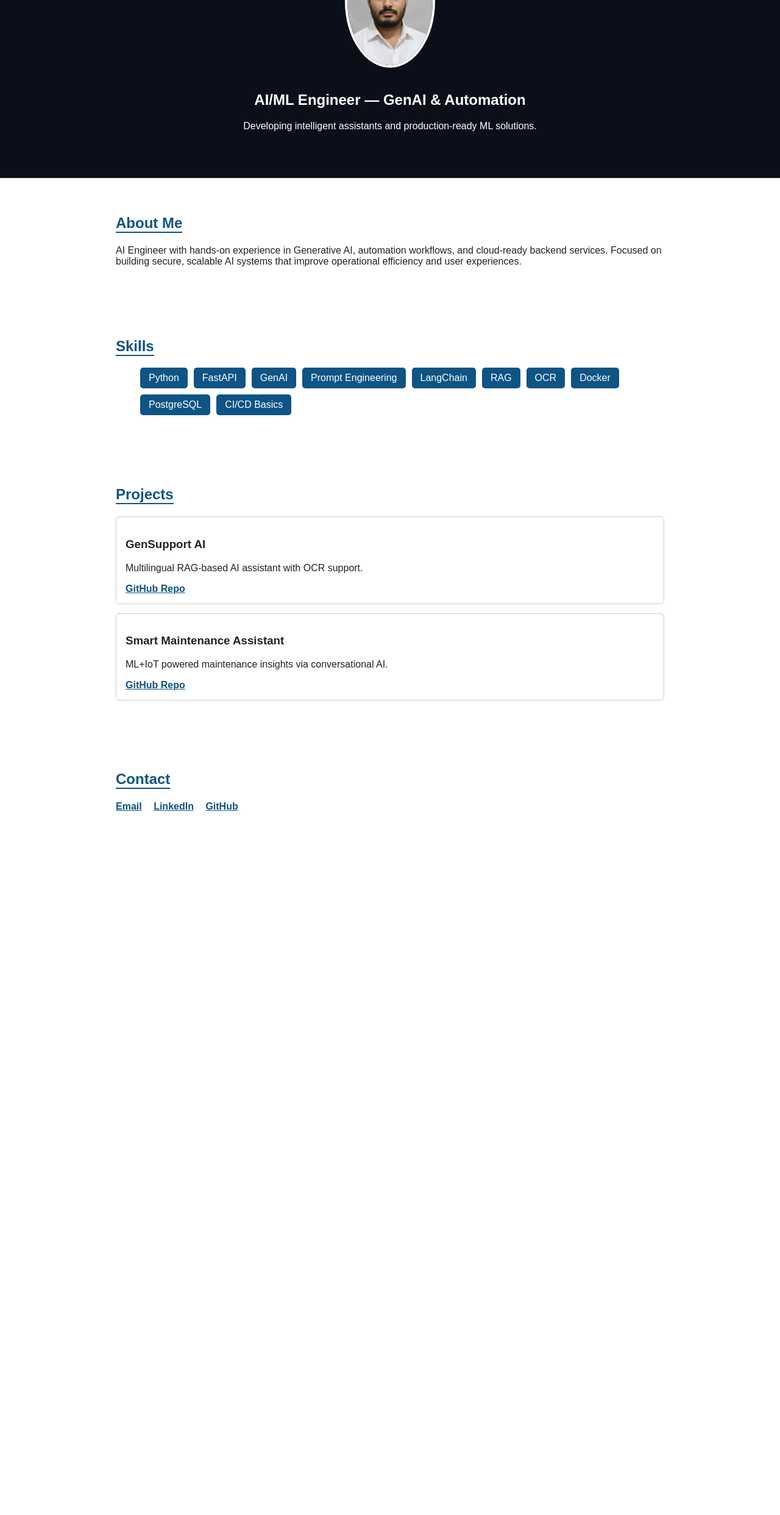
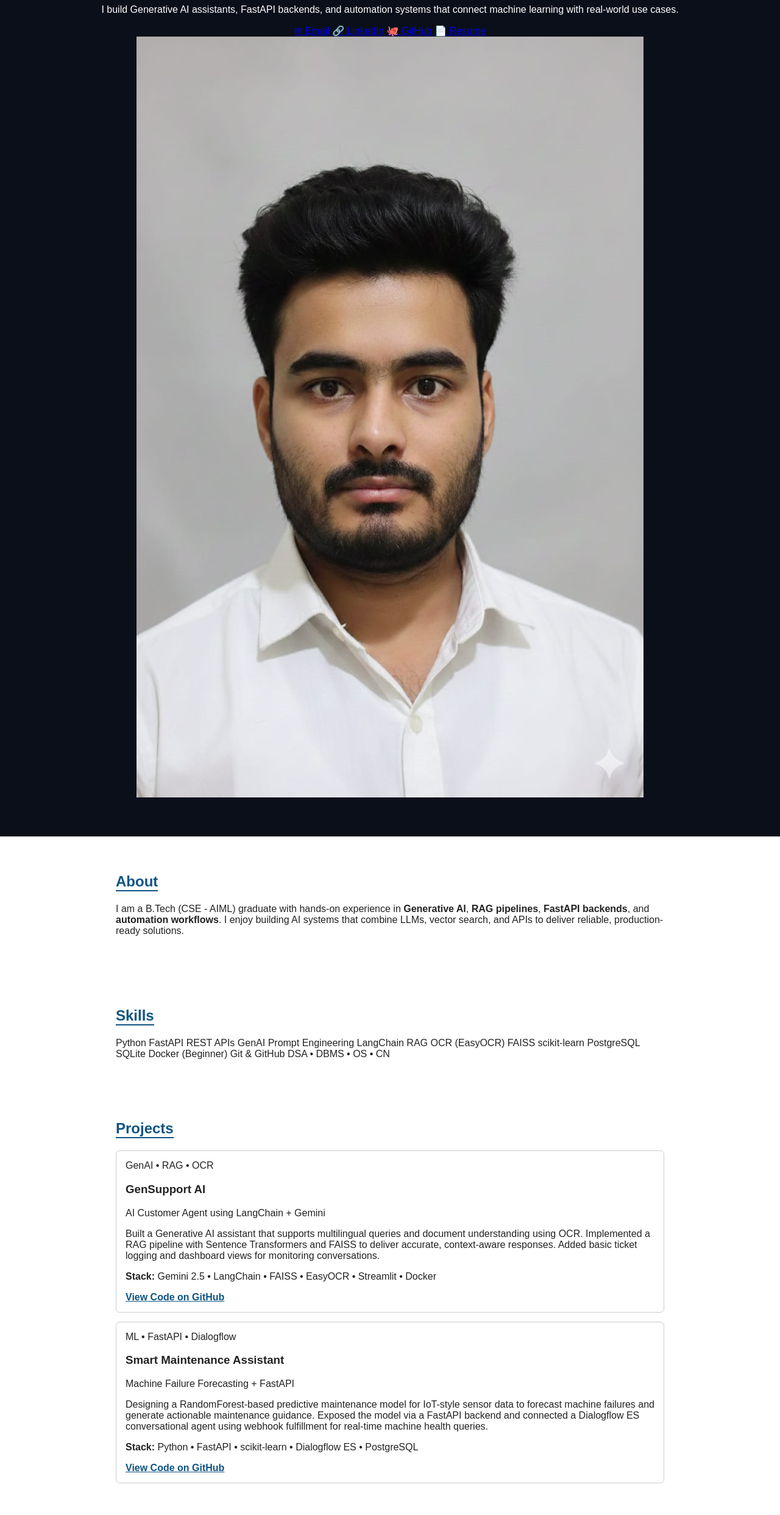
Before and after one commit to gaurav-s23/gaurav-s23.github.io, a plain HTML site: page index.html in a window 1280 px wide. Shown: the part 167-2652 px from the top of the page at 61% size. Before the commit the page ends 1539 px from the top, so only its background shows below. Drawn offline with Linux system fonts and the light colour scheme.

Commit message:
Update index.html

```diff
--- a/index.html
+++ b/index.html
@@ -1,66 +1,159 @@
 <!DOCTYPE html>
 <html lang="en">
 <head>
-  <meta charset="UTF-8">
-  <title>Gaurav Shukla | GenAI & AI/ML Engineer</title>
-  <meta name="viewport" content="width=device-width, initial-scale=1.0">
-  <link rel="stylesheet" href="style.css">
+  <meta charset="UTF-8" />
+  <title>Gaurav Shukla | AI/ML Engineer</title>
+  <meta name="viewport" content="width=device-width, initial-scale=1.0" />
+  <link rel="stylesheet" href="style.css" />
 </head>
 
 <body>
+  <div class="page">
 
     <!-- HERO SECTION -->
-  <section class="hero">
-    <img src="gaurav.jpg" alt="Profile Photo" class="profile-img">
-    <h1>AI/ML Engineer — GenAI & Automation</h1>
-    <p>Developing intelligent assistants and production-ready ML solutions.</p>
-  </section>
+    <header class="hero">
+      <div class="hero-overlay"></div>
+      <div class="hero-content">
+        <div class="hero-text">
+          <p class="hero-tag">AI/ML Engineer • GenAI • Automation</p>
+          <h1>Gaurav Shukla</h1>
+          <p class="hero-subtitle">
+            I build Generative AI assistants, FastAPI backends, and automation systems
+            that connect machine learning with real-world use cases.
+          </p>
+          <div class="hero-buttons">
+            <a href="mailto:gaurav.shuklaml@gmail.com" class="btn primary">✉ Email</a>
+            <a href="https://www.linkedin.com/in/gaurav-shukla-406934290" target="_blank" class="btn secondary">🔗 LinkedIn</a>
+            <a href="https://github.com/gaurav-s23" target="_blank" class="btn secondary">🐙 GitHub</a>
+            <a href="Gaurav_shukla_aiml_auto.pdf" target="_blank" class="btn outline">📄 Resume</a>
+          </div>
+        </div>
+        <div class="hero-photo-wrap">
+          <div class="hero-photo-glow"></div>
+          <img src="gaurav.jpg" alt="Gaurav Shukla" class="hero-photo" />
+        </div>
+      </div>
+    </header>
 
-  <!-- ABOUT ME -->
-  <section class="section">
-    <h2>About Me</h2>
+    <main>
+
+      <!-- ABOUT -->
+      <section class="section" id="about">
+        <h2>About</h2>
         <p>
-      AI Engineer with hands-on experience in Generative AI, automation workflows,
-      and cloud-ready backend services. Focused on building secure, scalable AI systems
-      that improve operational efficiency and user experiences.
+          I am a B.Tech (CSE - AIML) graduate with hands-on experience in
+          <strong>Generative AI</strong>, <strong>RAG pipelines</strong>,
+          <strong>FastAPI backends</strong>, and <strong>automation workflows</strong>.
+          I enjoy building AI systems that combine LLMs, vector search, and APIs to deliver
+          reliable, production-ready solutions.
         </p>
       </section>
 
       <!-- SKILLS -->
-  <section class="section">
+      <section class="section" id="skills">
         <h2>Skills</h2>
-    <ul class="skills-list">
-      <li>Python</li><li>FastAPI</li><li>GenAI</li><li>Prompt Engineering</li>
-      <li>LangChain</li><li>RAG</li><li>OCR</li><li>Docker</li>
-      <li>PostgreSQL</li><li>CI/CD Basics</li>
+        <div class="chips">
+          <span class="chip">Python</span>
+          <span class="chip">FastAPI</span>
+          <span class="chip">REST APIs</span>
+          <span class="chip">GenAI</span>
+          <span class="chip">Prompt Engineering</span>
+          <span class="chip">LangChain</span>
+          <span class="chip">RAG</span>
+          <span class="chip">OCR (EasyOCR)</span>
+          <span class="chip">FAISS</span>
+          <span class="chip">scikit-learn</span>
+          <span class="chip">PostgreSQL</span>
+          <span class="chip">SQLite</span>
+          <span class="chip">Docker (Beginner)</span>
+          <span class="chip">Git & GitHub</span>
+          <span class="chip">DSA • DBMS • OS • CN</span>
+        </div>
+      </section>
+
+      <!-- PROJECTS -->
+      <section class="section" id="projects">
+        <h2>Projects</h2>
+
+        <div class="project-grid">
+
+          <!-- Project 1 -->
+          <article class="project-card">
+            <div class="project-pill">GenAI • RAG • OCR</div>
+            <h3>GenSupport AI</h3>
+            <p class="project-subtitle">
+              AI Customer Agent using LangChain + Gemini
+            </p>
+            <p class="project-desc">
+              Built a Generative AI assistant that supports multilingual queries and document
+              understanding using OCR. Implemented a RAG pipeline with Sentence Transformers
+              and FAISS to deliver accurate, context-aware responses. Added basic ticket logging
+              and dashboard views for monitoring conversations.
+            </p>
+            <p class="project-tech">
+              <strong>Stack:</strong> Gemini 2.5 • LangChain • FAISS • EasyOCR • Streamlit • Docker
+            </p>
+            <a href="https://github.com/gaurav-s23" target="_blank" class="btn project-btn">
+              View Code on GitHub
+            </a>
+          </article>
+
+          <!-- Project 2 -->
+          <article class="project-card">
+            <div class="project-pill">ML • FastAPI • Dialogflow</div>
+            <h3>Smart Maintenance Assistant</h3>
+            <p class="project-subtitle">
+              Machine Failure Forecasting + FastAPI
+            </p>
+            <p class="project-desc">
+              Designing a RandomForest-based predictive maintenance model for IoT-style sensor
+              data to forecast machine failures and generate actionable maintenance guidance.
+              Exposed the model via a FastAPI backend and connected a Dialogflow ES conversational
+              agent using webhook fulfillment for real-time machine health queries.
+            </p>
+            <p class="project-tech">
+              <strong>Stack:</strong> Python • FastAPI • scikit-learn • Dialogflow ES • PostgreSQL
+            </p>
+            <a href="https://github.com/gaurav-s23" target="_blank" class="btn project-btn">
+              View Code on GitHub
+            </a>
+          </article>
+
+        </div>
+      </section>
+
+      <!-- CERTIFICATIONS -->
+      <section class="section" id="certs">
+        <h2>Certifications</h2>
+        <ul class="cert-list">
+          <li>
+            <strong>Oracle Cloud Infrastructure — Data Science Fundamentals (2025)</strong>
+          </li>
+          <li>
+            <strong>HackerRank — Software Engineer Certificate</strong>
+          </li>
         </ul>
       </section>
 
-  <!-- PROJECTS -->
-  <section class="section">
-    <h2>Projects</h2>
-
-    <div class="project-card">
-      <h3>GenSupport AI</h3>
-      <p>Multilingual RAG-based AI assistant with OCR support.</p>
-      <a href="https://github.com/gaurav-s23" target="_blank">GitHub Repo</a>
+      <!-- CONTACT -->
+      <section class="section" id="contact">
+        <h2>Contact</h2>
+        <p>
+          Open to AI/ML, GenAI, and backend engineering opportunities and internships.
+        </p>
+        <div class="hero-buttons">
+          <a href="mailto:gaurav.shuklaml@gmail.com" class="btn primary">✉ Email</a>
+          <a href="https://www.linkedin.com/in/gaurav-shukla-406934290" target="_blank" class="btn secondary">🔗 LinkedIn</a>
+          <a href="https://github.com/gaurav-s23" target="_blank" class="btn secondary">🐙 GitHub</a>
         </div>
-
-    <div class="project-card">
-      <h3>Smart Maintenance Assistant</h3>
-      <p>ML+IoT powered maintenance insights via conversational AI.</p>
-      <a href="https://github.com/gaurav-s23" target="_blank">GitHub Repo</a>
-    </div>
-
       </section>
 
-  <!-- CONTACT -->
-  <section class="section contact">
-    <h2>Contact</h2>
-    <a href="mailto:gaurav.shuklaml@gmail.com">Email</a>
-    <a href="https://www.linkedin.com/in/gaurav-shukla-406934290" target="_blank">LinkedIn</a>
-    <a href="https://github.com/gaurav-s23" target="_blank">GitHub</a>
-  </section>
+    </main>
 
+    <footer class="footer">
+      <p>© 2025 Gaurav Shukla • AI/ML Engineer</p>
+    </footer>
+
+  </div>
 </body>
 </html>
```
Lines whose indentation alone changed are shown as unchanged.
